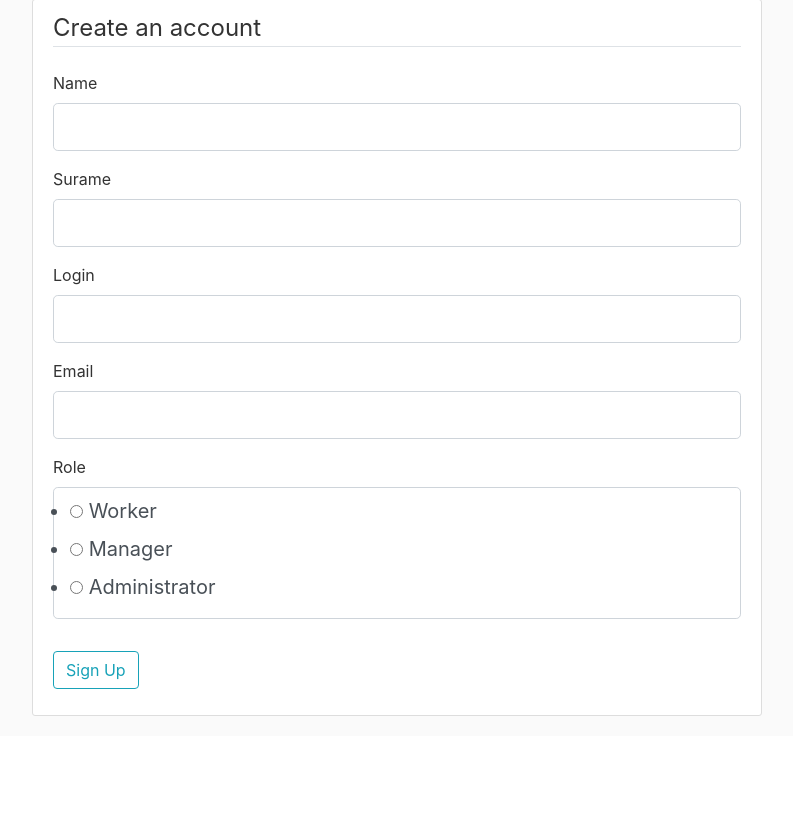
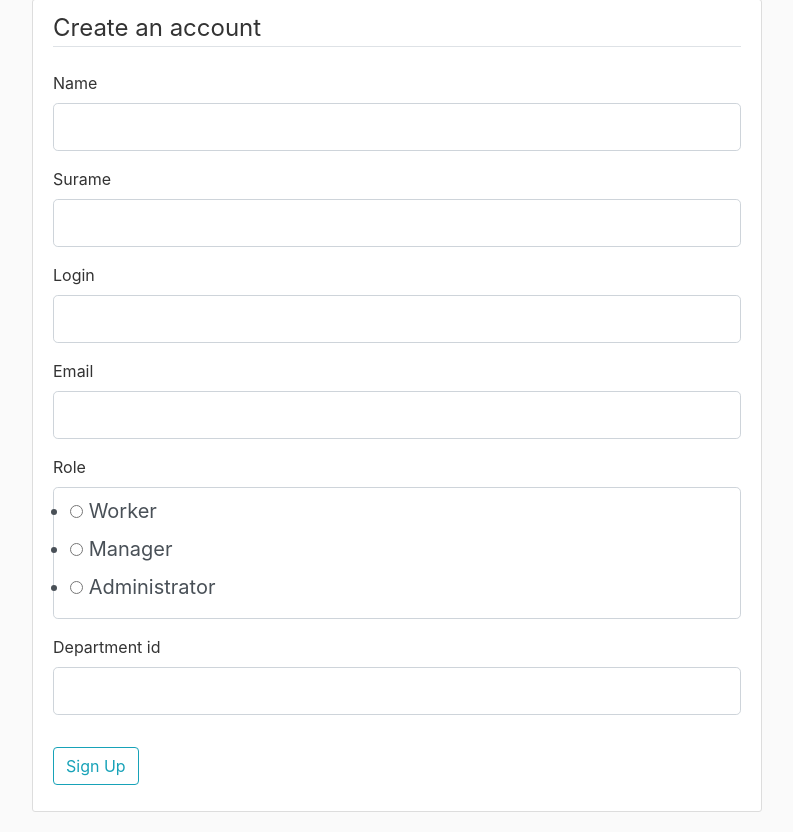
Before and after one commit to michal-swiatek/BD2, a Flask app: page /register in a window 1280 px wide. Shown: the part 137-969 px from the top of the page, without its empty margins (53-846 px from the left). Before the commit the page ends 853 px from the top, so only its background shows below. Run offline with Flask 2, Linux system fonts and the light colour scheme; some libraries are stand-ins or nearby versions.

Commit message:
Added department id in account creation

```diff
--- a/application/forms.py
+++ b/application/forms.py
@@ -1,6 +1,6 @@
 from flask_wtf import FlaskForm
-from wtforms import StringField, PasswordField, SubmitField, RadioField
-from wtforms.validators import DataRequired, Length, Email, EqualTo
+from wtforms import StringField, PasswordField, SubmitField, RadioField, IntegerField
+from wtforms.validators import DataRequired, Length, Email, NumberRange
 
 
 class RegistrationForm(FlaskForm):
@@ -10,6 +10,7 @@ class RegistrationForm(FlaskForm):
     email = StringField('Email', validators=[DataRequired(), Email()])
 
     role = RadioField('Role', choices=[('w', 'Worker'), ('m', 'Manager'), ('a', 'Administrator')])
+    department = IntegerField('Department id', validators=[NumberRange(0, 10)])
 
     submit = SubmitField('Sign Up')
 
--- a/application/routes.py
+++ b/application/routes.py
@@ -37,7 +37,7 @@ def logout():
 def register():
     form = RegistrationForm()
     if form.validate_on_submit():
-        password = create_account(form.name.data, form.surname.data, form.login.data, form.email.data, form.role.data)
+        password = create_account(form.name.data, form.surname.data, form.login.data, form.email.data, form.role.data, form.department.data)
         if password is not None:
             flash(f"Account created for {form.login.data}! Password set to: {password}", "success")
         else:
--- a/application/templates/register.html
+++ b/application/templates/register.html
@@ -71,6 +71,10 @@
                     {{ form.role(class="form-control form-control-lg") }}
                 </div>
 
+                <div class="form-group">
+                    {{ form.department.label(class="form-control-label") }}
+                    {{ form.department(class="form-control form-control-lg") }}
+                </div>
 
             </fieldset>
 
```
Also changed, not shown: application/accounts.py (+5 -2 lines).
